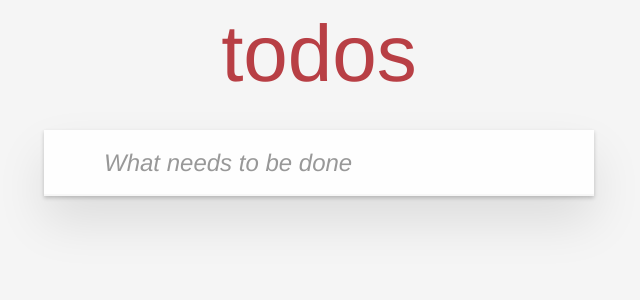
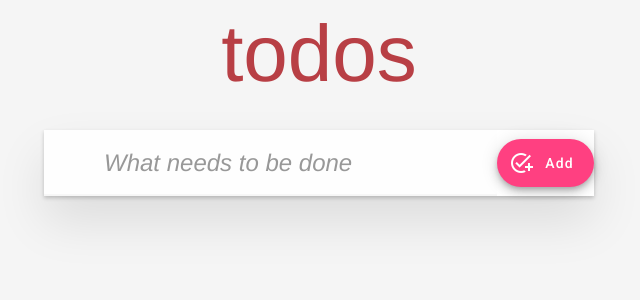
Before and after one commit to gulberkdemir/my-task-manager, an Angular app: page / in a window 1280 px wide. Shown: the top 300 px of the page, without its empty margins (321-961 px from the left). Built offline with nearby package versions, Linux system fonts and the light colour scheme.

Commit message:
material library was added

```diff
--- a/angular.json
+++ b/angular.json
@@ -30,6 +30,7 @@
               "src/assets"
             ],
             "styles": [
+              "@angular/material/prebuilt-themes/indigo-pink.css",
               "src/styles/styles.scss"
             ],
             "scripts": []
@@ -93,6 +94,7 @@
               "src/assets"
             ],
             "styles": [
+              "@angular/material/prebuilt-themes/indigo-pink.css",
               "src/styles.scss"
             ],
             "scripts": []
--- a/package.json
+++ b/package.json
@@ -11,10 +11,12 @@
   "private": true,
   "dependencies": {
     "@angular/animations": "^15.2.0",
+    "@angular/cdk": "^15.2.9",
     "@angular/common": "^15.2.0",
     "@angular/compiler": "^15.2.0",
     "@angular/core": "^15.2.0",
     "@angular/forms": "^15.2.0",
+    "@angular/material": "^15.2.9",
     "@angular/platform-browser": "^15.2.0",
     "@angular/platform-browser-dynamic": "^15.2.0",
     "@angular/router": "^15.2.0",
--- a/src/app/app.module.ts
+++ b/src/app/app.module.ts
@@ -4,6 +4,7 @@
 import { AppRoutingModule } from './app-routing.module';
 import { AppComponent } from './app.component';
 import {TodosModule} from "./todos/todos.module";
+import {MatIconModule} from "@angular/material/icon";
 
 @NgModule({
   declarations: [
@@ -12,7 +13,8 @@
   imports: [
     BrowserModule,
     AppRoutingModule,
-    TodosModule
+    TodosModule,
+    MatIconModule
   ],
   providers: [],
   bootstrap: [AppComponent]
--- a/src/app/todos/components/header/header.component.html
+++ b/src/app/todos/components/header/header.component.html
@@ -1,4 +1,15 @@
 <header>
   <h1>todos</h1>
-  <input class="new-todo" placeholder="What needs to be done" autofocus [(ngModel)]="text" (keyup)="changeText($event)"/>
+  <div class="search-wrapper">
+    <input class="new-todo"
+           placeholder="What needs to be done"
+           autofocus
+           [(ngModel)]="text"
+           (keyup)="changeText($event)"
+           (keyup.enter)="addTask()"/>
+  <button mat-fab extended color="accent" (click)="addTask()">
+    <mat-icon >add_task</mat-icon>
+    Add
+  </button>
+  </div>
 </header>
--- a/src/app/todos/components/header/header.component.ts
+++ b/src/app/todos/components/header/header.component.ts
@@ -11,7 +11,12 @@
   changeText(event: Event): void {
     const target = event.target as HTMLInputElement;
     console.log(target.value);
+    this.text = target.value
 
   }
 
+  addTask(): void {
+    console.log('addToDo', this.text)
+  }
+
 }
--- a/src/app/todos/todos.module.ts
+++ b/src/app/todos/todos.module.ts
@@ -4,6 +4,8 @@
 import {RouterModule, Routes} from "@angular/router";
 import { HeaderComponent } from './components/header/header.component';
 import {FormsModule} from "@angular/forms";
+import {MatIconModule} from "@angular/material/icon";
+import {MatButtonModule} from "@angular/material/button";
 
 const routes: Routes = [
   {
@@ -17,6 +19,6 @@
     TodosComponent,
     HeaderComponent
   ],
-  imports: [CommonModule, RouterModule.forChild(routes), FormsModule],
+  imports: [CommonModule, RouterModule.forChild(routes), FormsModule, MatIconModule, MatButtonModule],
 })
 export class TodosModule { }
--- a/src/index.html
+++ b/src/index.html
@@ -6,8 +6,11 @@
   <base href="/">
   <meta name="viewport" content="width=device-width, initial-scale=1">
   <link rel="icon" type="image/x-icon" href="favicon.ico">
+  <link rel="preconnect" href="https://fonts.gstatic.com">
+  <link href="https://fonts.googleapis.com/css2?family=Roboto:wght@300;400;500&display=swap" rel="stylesheet">
+  <link href="https://fonts.googleapis.com/icon?family=Material+Icons" rel="stylesheet">
 </head>
-<body>
+<body >
   <app-root></app-root>
 </body>
 </html>
--- a/src/styles/styles.scss
+++ b/src/styles/styles.scss
@@ -51,6 +51,10 @@
 }
 .hidden {
   display: none;
+}
+.search-wrapper{
+  display:flex;
+  align-items: center;
 }
 .todoapp {
   background: #fff;
@@ -488,3 +492,6 @@
     }
   }
 }
+//
+//html, body { height: 100%; }
+//body { margin: 0; font-family: Roboto, "Helvetica Neue", sans-serif; }
```
Also changed, not shown: 1 other file (tests, documents, lock files or other folders).
